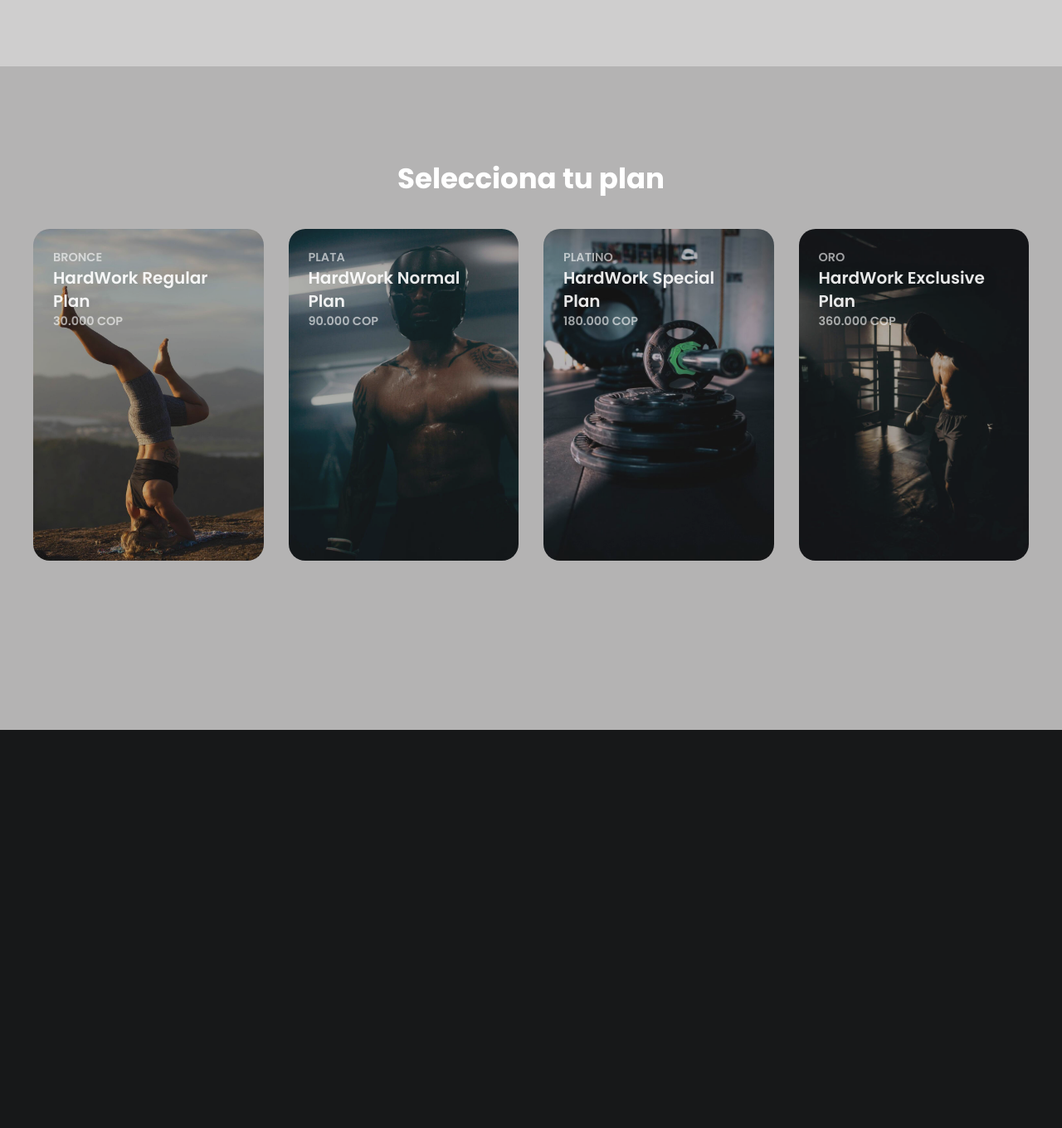
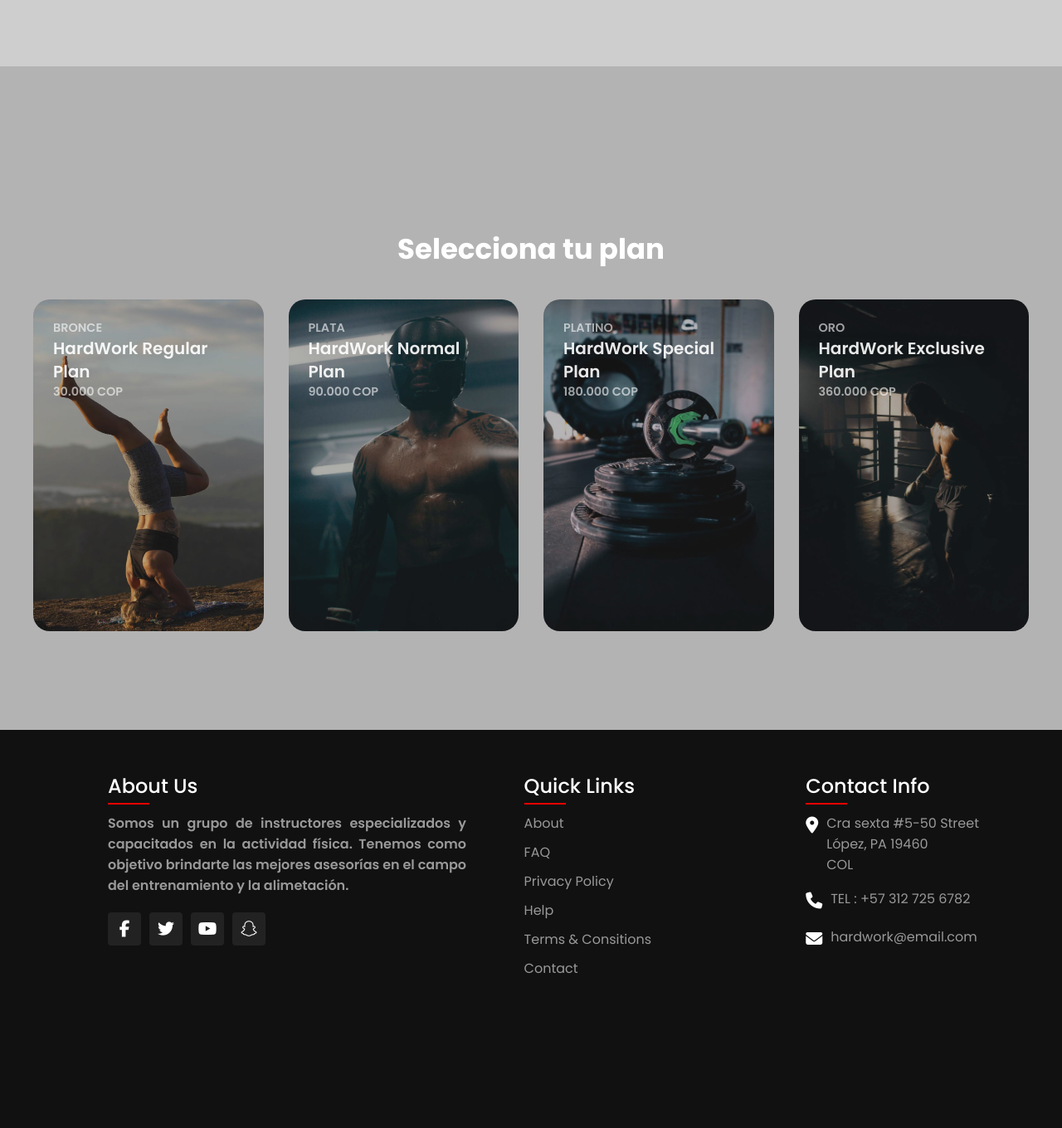
Before and after one commit to LMGP2002/ProyectoWeb, a PHP site: page /HTML/index.html in a window 1280 px wide. Shown: the part 2320-3680 px from the top of the page at 83% size. Before the commit the page ends 3200 px from the top, so only its background shows below. Run offline with PHP 8.4, Linux system fonts and the light colour scheme; some libraries are stand-ins or nearby versions.

Commit message:
Creación del footer

```diff
--- a/CSS/estilos.css
+++ b/CSS/estilos.css
@@ -667,12 +667,13 @@ background: #cfcece; /* fallback for old browsers */
 /* Planes section */
 
 .Planes_section{
+    width: 100%;
     height: 100vh;
-    width: 100%;
-    background: #B4B3B3;
     display: flex;
     flex-direction: column;
-    padding-top: 110px;
+    justify-content: center;
+    background: #B4B3B3;
+    padding-top: 75px;
 }
 .Planes_title{
     color: #fff;
@@ -713,7 +714,6 @@ background: #cfcece; /* fallback for old browsers */
     transform-origin: center;
     transition: filter 200ms linear, transform 200ms linear;
     border-radius: 20px;
-
 }
 .card:hover .background_card{
     transform: scale(1.05) translateZ(0);
@@ -820,3 +820,112 @@ background: #cfcece; /* fallback for old browsers */
     transform: scale(1.04);
 
 }
+/* footer */
+
+footer{
+    position: relative;
+    width: 100%;
+    height: 60vh;
+    padding: 50px 100px;
+    background: #111;
+    display: flex;
+    justify-content: space-between;
+    flex-wrap: wrap;
+}
+.footer_container{
+    display: flex;
+    justify-content: space-between;
+    flex-wrap: wrap;
+}
+.sec{
+    margin-left: 30px;
+}
+.sec.aboutus{
+    width: 40%;
+}
+footer h2{
+    position: relative;
+    color: #fff;
+    font-weight: 500;
+    margin-bottom: 15px;
+}
+footer h2::before{
+    content: '';
+    position: absolute;
+    bottom: -5px;
+    left: 0;
+    width: 50px;
+    height: 2px;
+    background: #f00;
+}
+.sec.aboutus p{
+    color: #999;
+    text-align:justify;
+
+}
+.sci{
+    margin-top: 20px;
+    display: flex;
+}
+footer li{
+    list-style: none;
+}
+.sci li a{
+    display: inline-block;
+    width: 40px;
+    height: 40px;
+    background: #222;
+    display: flex;
+    justify-content: center;
+    align-items: center;
+    margin-right: 10px;
+    text-decoration: none;
+    border-radius: 4px;
+}
+.sci li a:hover{
+    background: #f00;
+}
+.sci li a .fab{
+    color: #fff;
+    font-size: 20px;
+}
+
+.quickLinks{
+    position: relative;
+    width: 25%;
+}
+.quickLinks ul li a{
+    color: #999;
+    text-decoration: none;
+    margin-bottom: 10px;
+    display: inline-block;
+    font-weight: 400;
+}
+.quickLinks ul li a:hover{
+    color:#fff;
+}
+footer .contact{
+    width: 1fr;
+    margin-right:0 !important ;
+}
+.info{
+    position: relative;
+}
+.info li{
+    display: flex;
+    margin-bottom: 16px;
+}
+.info li span:nth-child(1){
+    color: #fff;
+    font-size: 20px;
+    margin-right: 10px;
+}
+
+.info li span, .info li a{
+    color: #999;
+    text-decoration: none;
+    font-weight: 400;
+}
+.info li a:hover{
+    color: #fff;
+}
--- a/HTML/index.html
+++ b/HTML/index.html
@@ -165,9 +165,52 @@
                     </a>
                 </div>
             </div>
+    </section>
+        <!-- footer -->
+        <footer>
+            <div class="footer_container">
+                <div class="sec aboutus">
+                    <h2>About Us</h2>
+                    <p>Somos un grupo de instructores especializados y capacitados en la actividad física. Tenemos como objetivo brindarte las mejores asesorías en el campo del entrenamiento y la alimetación.</p>
+                    <ul class="sci">
+                        <li><a href="https://www.facebook.com/profile.php?id=100074361196775" target="_blank"><i class="fab fa-facebook-f"></i></a></li>
+                        <li><a href="https://twitter.com/HardWorkUdB" target="_blank"><i class="fab fa-twitter"></i></a></li>
+                        <li><a href="https://www.youtube.com/channel/UCiyLs3C67dYlHt86otVEwJw" target="_blank"><i class="fab fa-youtube"></i></a></li>
+                        <li><a href="https://www.snapchat.com/add/hardworkudb" target="_blank"><i class="fab fa-snapchat-ghost"></i></i></a></li>
+                    </ul>
+                </div>
+                <div class="sec quickLinks">
+                    <h2>Quick Links</h2>
+                    <ul>
+                        <li><a href="#">About</a></li>
+                        <li><a href="#">FAQ</a></li>
+                        <li><a href="#">Privacy Policy</a></li>
+                        <li><a href="#">Help</a></li>
+                        <li><a href="#">Terms & Consitions</a></li>
+                        <li><a href="#">Contact</a></li>
+                    </ul>
+                </div>
+                <div class="sec contact">
+                    <h2>Contact Info</h2>
+                    <ul class="info">
+                        <li>
+                            <span><i class="fas fa-map-marker-alt"></i></span>
+                            <span> Cra sexta #5-50 Street<br>
+                            López, PA 19460<br>COL</span>
+                        </li>
+                        <li>
+                            <span><i class="fas fa-phone"></i></span>
+                            <p><a href="#"> TEL : +57 312 725 6782</a></p>
+                        </li>
+                        <li>
+                            <span><i class="fas fa-envelope"></i></span>
+                            <p><a href="#">hardwork@email.com</a></p>
+                        </li>
+                    </ul>
 
-
-
+                </div>
+            </div>
+        </footer>
         <script src="../JS/funcionamiento.js"></script>
         <script src="../JS/jquery-3.6.0.min.js"></script>
         <script src="../JS/estilos.js"></script>
```
Lines whose indentation alone changed are shown as unchanged.
